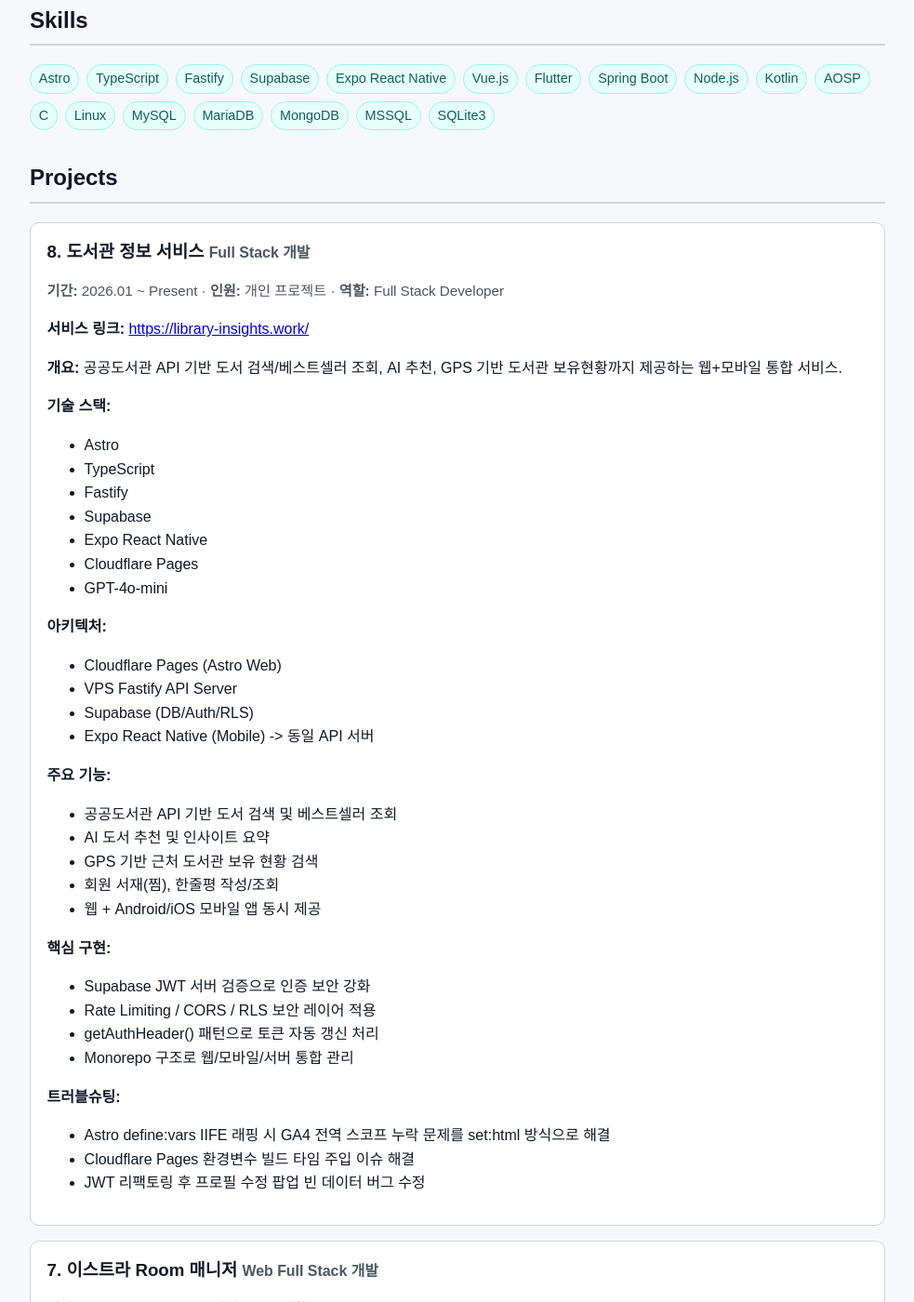
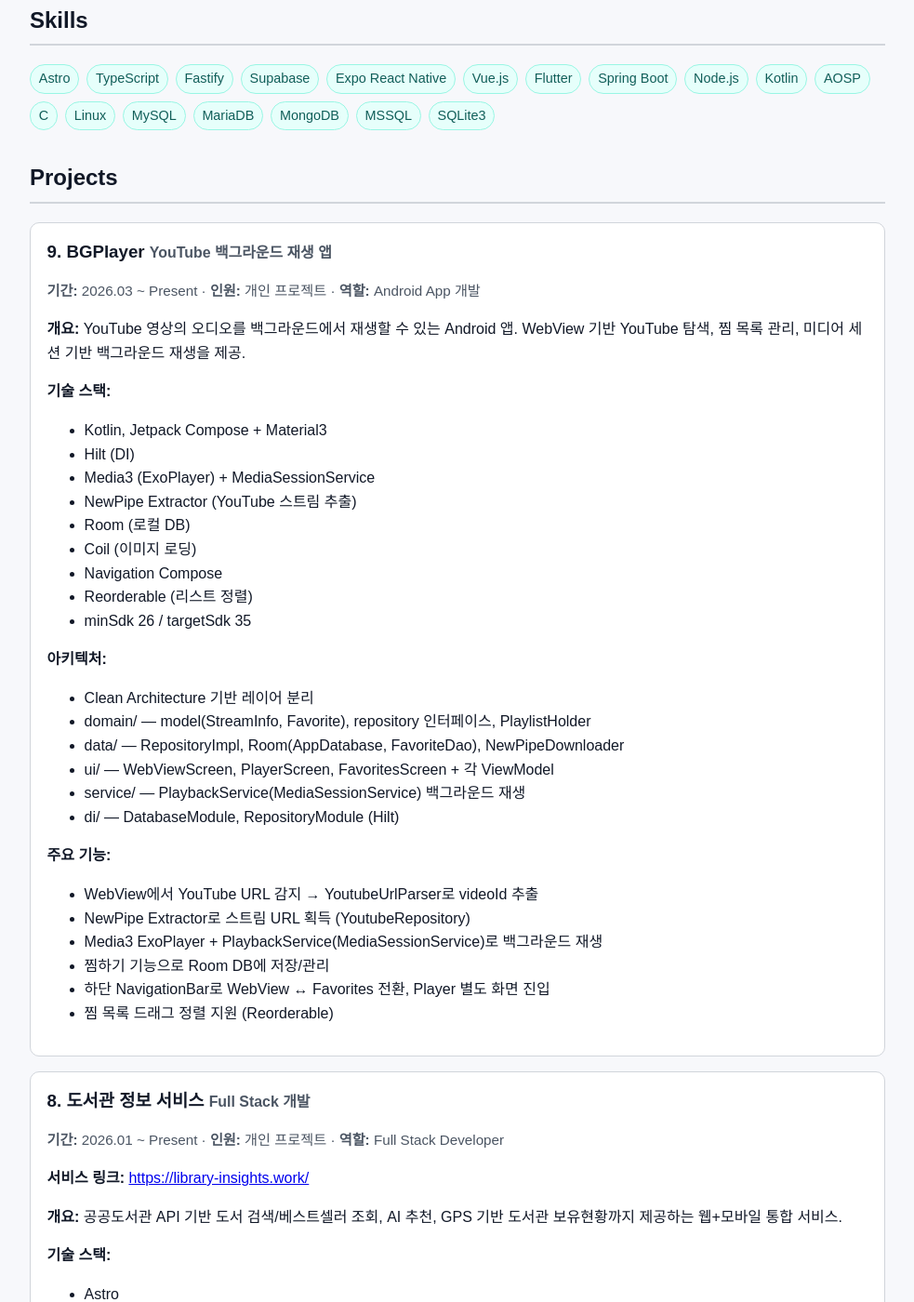
Before and after one commit to sachun78-gmail/sachun78-gmail.github.io, a Jekyll site: the page built from index.md, in a window 1280 px wide and 1400 px high, scrolled down 404 px. Shown: the whole window at 93% size, without its empty margins (148-1131 px from the left). Built offline with Jekyll 4.4.1, drawn with Linux system fonts in a browser that asks for light colours.

Commit message:
bgplayer 추가

```diff
--- a/_data/projects.yml
+++ b/_data/projects.yml
@@ -1,3 +1,35 @@
+- id: 9
+  title: "BGPlayer"
+  subtitle: "YouTube 백그라운드 재생 앱"
+  period: "2026.03 ~ Present"
+  team: "개인 프로젝트"
+  role: "Android App 개발"
+  tech_stack:
+    - "Kotlin, Jetpack Compose + Material3"
+    - "Hilt (DI)"
+    - "Media3 (ExoPlayer) + MediaSessionService"
+    - "NewPipe Extractor (YouTube 스트림 추출)"
+    - "Room (로컬 DB)"
+    - "Coil (이미지 로딩)"
+    - "Navigation Compose"
+    - "Reorderable (리스트 정렬)"
+    - "minSdk 26 / targetSdk 35"
+  overview: "YouTube 영상의 오디오를 백그라운드에서 재생할 수 있는 Android 앱. WebView 기반 YouTube 탐색, 찜 목록 관리, 미디어 세션 기반 백그라운드 재생을 제공."
+  architecture:
+    - "Clean Architecture 기반 레이어 분리"
+    - "domain/ — model(StreamInfo, Favorite), repository 인터페이스, PlaylistHolder"
+    - "data/ — RepositoryImpl, Room(AppDatabase, FavoriteDao), NewPipeDownloader"
+    - "ui/ — WebViewScreen, PlayerScreen, FavoritesScreen + 각 ViewModel"
+    - "service/ — PlaybackService(MediaSessionService) 백그라운드 재생"
+    - "di/ — DatabaseModule, RepositoryModule (Hilt)"
+  key_features:
+    - "WebView에서 YouTube URL 감지 → YoutubeUrlParser로 videoId 추출"
+    - "NewPipe Extractor로 스트림 URL 획득 (YoutubeRepository)"
+    - "Media3 ExoPlayer + PlaybackService(MediaSessionService)로 백그라운드 재생"
+    - "찜하기 기능으로 Room DB에 저장/관리"
+    - "하단 NavigationBar로 WebView ↔ Favorites 전환, Player 별도 화면 진입"
+    - "찜 목록 드래그 정렬 지원 (Reorderable)"
+
 - id: 8
   title: "도서관 정보 서비스"
   subtitle: "Full Stack 개발"
```
